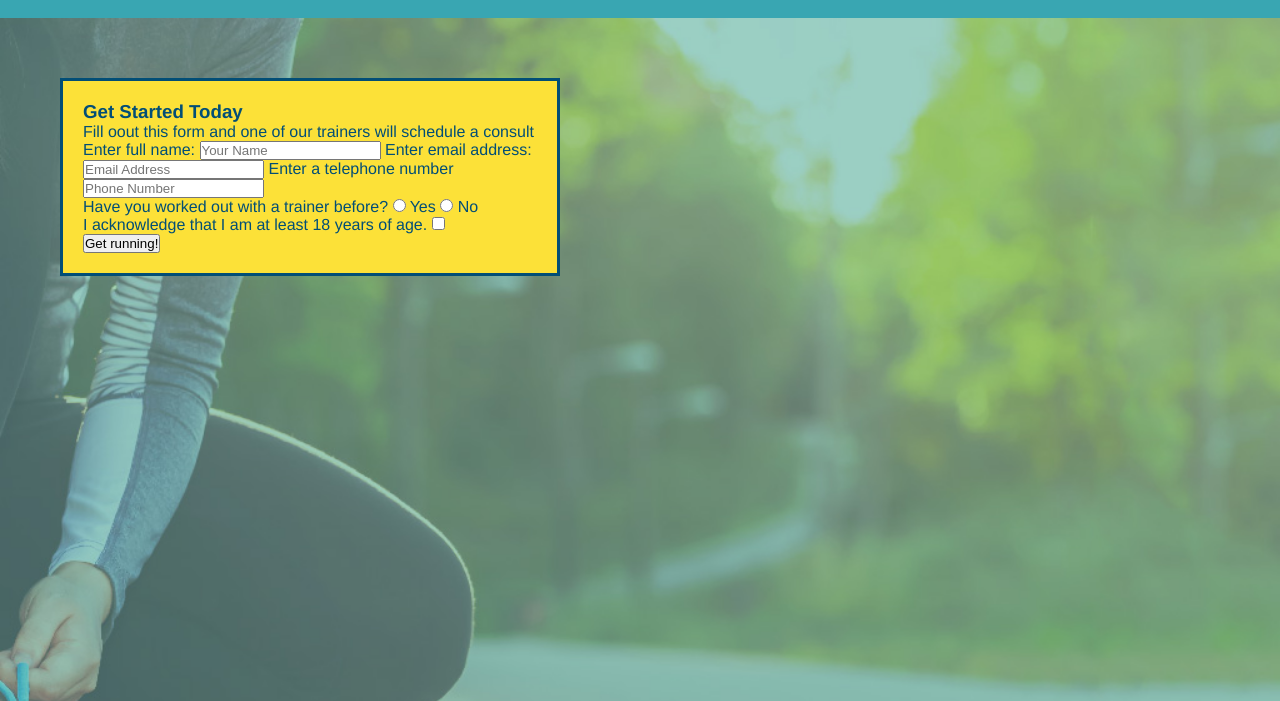
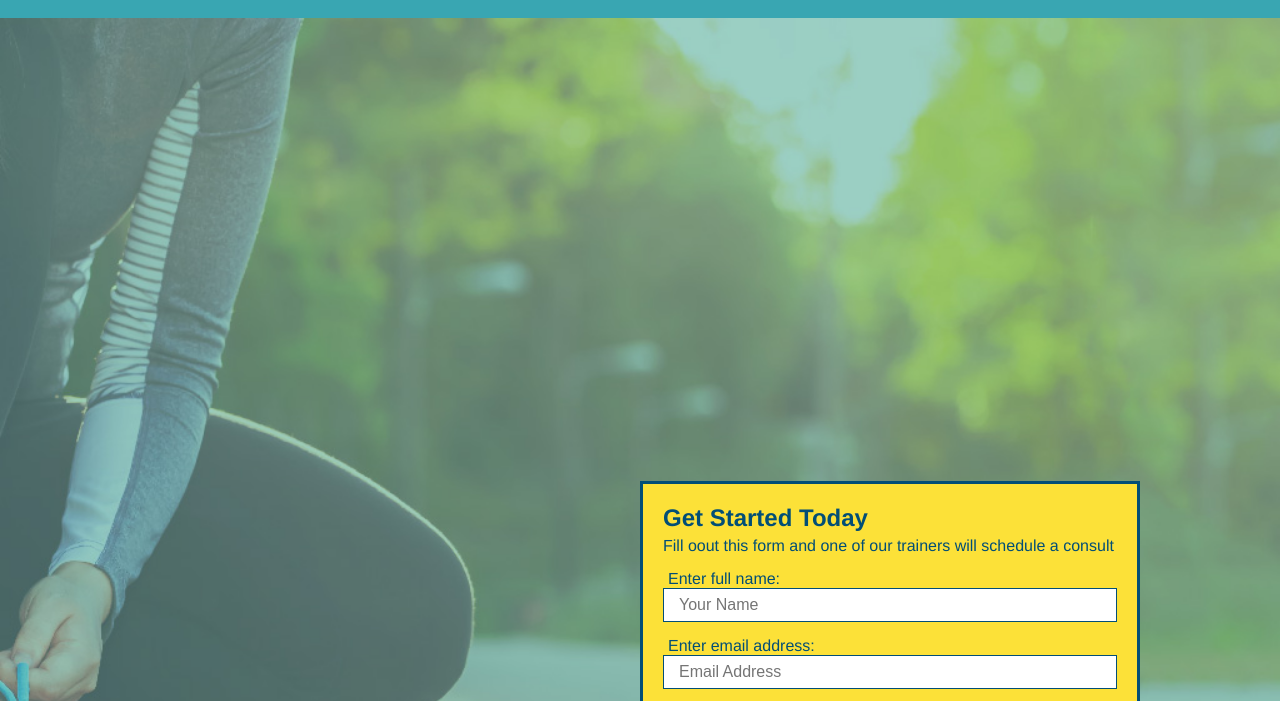
Before and after one commit to tk618/run-buddy, a plain HTML site: page index.html in a window 1280 px wide. Shown: the part 64-765 px from the top of the page. Drawn offline with Linux system fonts and the light colour scheme.

Commit message:
projects

```diff
--- a/assets/css/style.css
+++ b/assets/css/style.css
@@ -72,12 +72,52 @@ body {
   background-size: cover;
   background-position: center;
   background-repeat: no-repeat;
+  position: relative;
 }
 /* Hero Style End */
+
 .hero-form {
   background-color: #fce138;
   padding: 20px;
   width: 500px;
   color: #024e76;
   border: solid 3px #024e76;
+  position: absolute;
+  bottom: 120px;
+  right: 140px;
+
 }
+
+.hero-form p {
+  margin: 5px 0 15px 0;
+}
+
+.hero-form h3 {
+  font-size: 24px;
+  margin: 0;
+}
+
+.hero-form p {
+  margin: 5px 0 15px 0;
+}
+
+.form-input {
+  border: 1px solid #024e76;
+  display: block;
+  padding: 7px 15px;
+  font-size: 16px;
+  color: #024e76;
+  width: 100%;
+  margin-bottom: 15px;
+}
+/* radio button style */
+.hero-form label {
+  margin: 0 5px;
+}
+.hero-form button {
+  color: #fce138;
+  background-color: #024e76;
+  border: none;
+  padding: 10px 20px;
+  font-size: 16px;
+}
--- a/index.html
+++ b/index.html
@@ -35,11 +35,13 @@
 
     <form>
       <label for="name">Enter full name:</label>
-      <input type="text" placeholder="Your Name" name="name" id="name" />
+      <input type="text" placeholder="Your Name" name="name" id="name" class="form-input">
+
       <label for="email">Enter email address:</label>
-      <input type="email" placeholder="Email Address" name="email" id="email"/>
+      <input type="email" placeholder="Email Address" name="email" id="email" class="form-input">
+
       <label for="phone">Enter a telephone number</label>
-      <input type="tel" placeholder="Phone Number" name="phone" id="phone"/>
+      <input type="tel" placeholder="Phone Number" name="phone" id="phone" class="form-input">
       <p>
         Have you worked out with a trainer before?
         <input type="radio" name="trainer-confirm" id="trainer-yes" />
```
